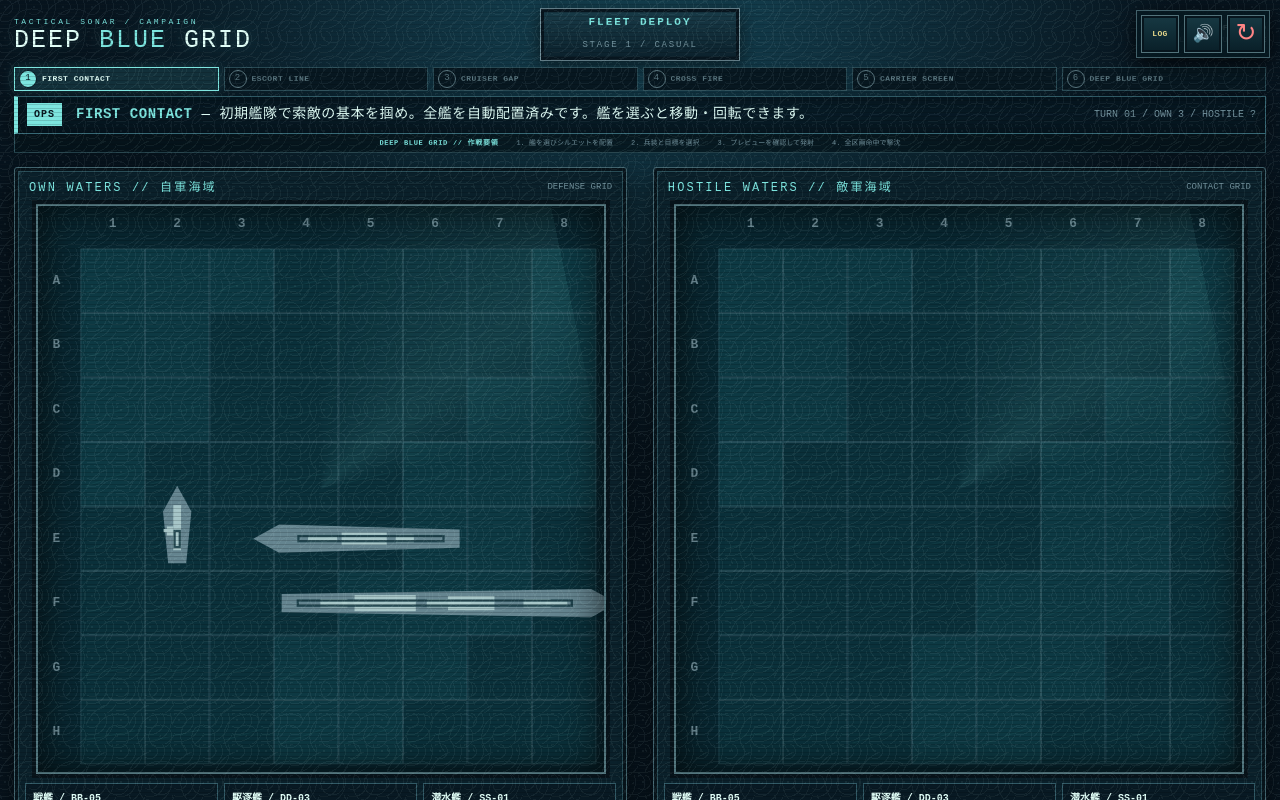
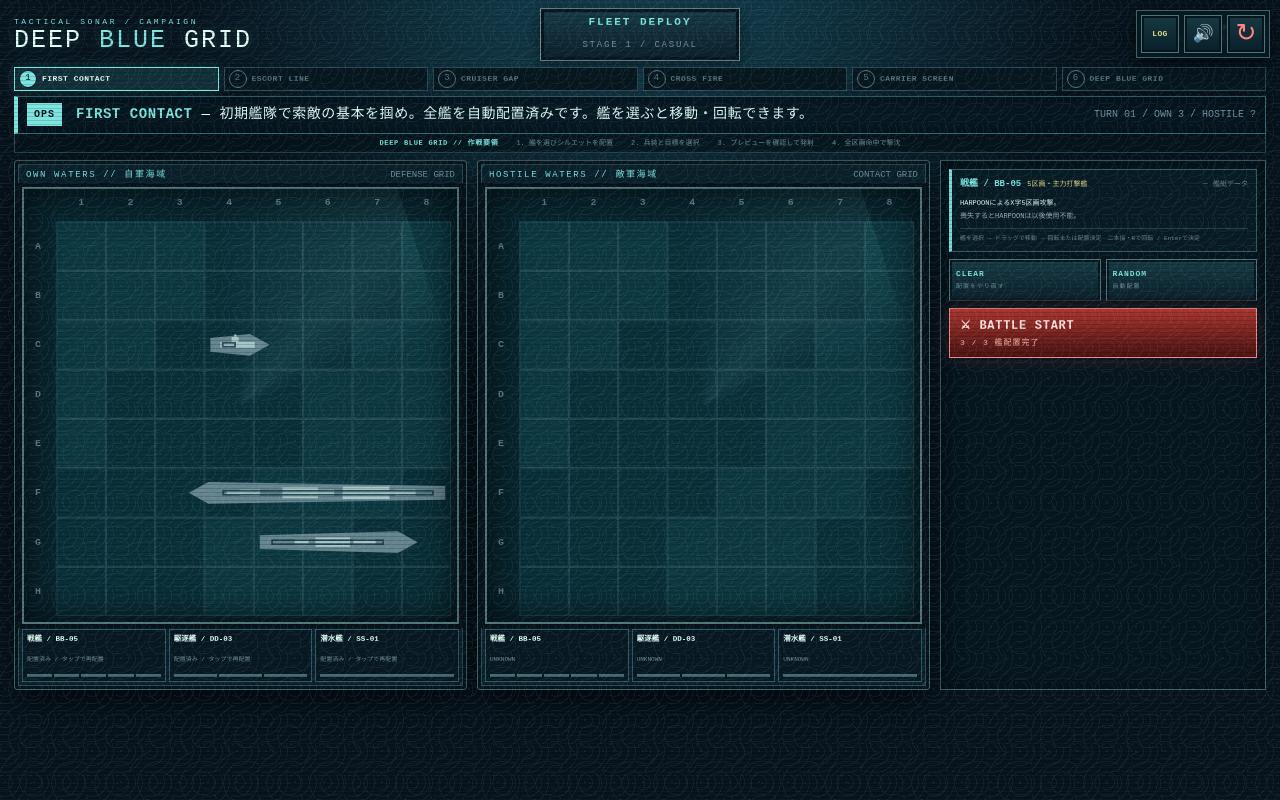
Before and after one commit to spthx/deep-blue-grid, a Next.js app: page / in a window 1280 px wide. Both pictures are taken after a click on the button 359 px from the left and 423 px from the top of the page. Shown: the top 800 px of the page. Built offline with nearby package versions, Linux system fonts and the light colour scheme.

Commit message:
Place deployment controls in desktop command rail

```diff
--- a/app/game/DeepBlueGrid.tsx
+++ b/app/game/DeepBlueGrid.tsx
@@ -1141,6 +1141,48 @@ export function DeepBlueGrid() {
     </>
   );
 
+  const renderPlacementControls = (surface: "rail" | "bottom") => (
+    <>
+      <details
+        key={`${surface}-${portraitPhone ? "mobile-dossier" : "desktop-dossier"}`}
+        className="placement-help placement-dossier"
+        open={!portraitPhone}
+      >
+        <summary><span>SHIP DOSSIER</span><b>{inspectedDefinition.name} / {inspectedDefinition.code}</b><em>{inspectedDossier.role}</em><i>艦艇データ</i></summary>
+        <div className="placement-dossier-body">
+          <p>{inspectedDossier.capability}</p><small>{inspectedDossier.loss}</small>
+          <footer>艦を選択 → ドラッグで移動 → 回転または配置決定　{identificationRules ? "◆は重要区画 / " : ""}二本指・Rで回転 / Enterで決定</footer>
+        </div>
+      </details>
+      {placementPreviewActive && (
+        <div className="placement-dock" aria-label="艦の配置操作">
+          <button className="cmd placement-rotate" onClick={rotatePlacement}>
+            <b>↻ 90°回転</b><small>現在：{{ east: "東", south: "南", west: "西", north: "北" }[orientation]}向き</small>
+          </button>
+          <button
+            className={"cmd primary placement-confirm " + (placementValid ? "ready" : "")}
+            onClick={() => placeAt(cursor)}
+            disabled={!placementValid}
+          >
+            <b>✓ 配置決定</b><small>{placementValid ? coordName(cursor) + " に固定" : "重複または配置範囲外"}</small>
+          </button>
+          {placementBackup && (
+            <button className="placement-restore" onClick={restorePlacement}>元の位置に戻す <span>ESC</span></button>
+          )}
+        </div>
+      )}
+      <div className="placement-secondary">
+        <button className="cmd" onClick={clearPlacement}><b>CLEAR</b><small>配置をやり直す</small></button>
+        <button className="cmd" onClick={randomize}><b>RANDOM</b><small>自動配置</small></button>
+      </div>
+      {player.current.allPlaced(playerFleet) && (
+        <button className="cmd battle-start placement-start" onClick={startBattle}>
+          <b>⚔ BATTLE START</b><small>{player.current.ships.length} / {playerFleet.length} 艦配置完了</small>
+        </button>
+      )}
+    </>
+  );
+
   return (
     <main className={"game-shell " + (phase === "review" ? "review-phase " : "") + (activeEffect === "impact" ? "shake" : "")}>
       <div className="noise" />
@@ -1238,7 +1280,7 @@ export function DeepBlueGrid() {
         )}
       </nav>
 
-      <div className={"combat-workspace " + (phase !== "placement" ? "active" : "")}>
+      <div className={"combat-workspace " + (difficulty && (!result || resultReview) ? "active" : "")}>
         <div className="boards" ref={boardsRef}>
         <section className={"tactical-panel " + (portraitPhone && visibleBoard !== "player" ? "mobile-hidden" : "")}>
           <div className="panel-head"><h2>OWN WATERS // 自軍海域</h2><span>DEFENSE GRID</span></div>
@@ -1317,9 +1359,13 @@ export function DeepBlueGrid() {
           }))}</div>
         </section>
         </div>
-        {phase !== "placement" && (!result || resultReview) && (
+        {difficulty && (!result || resultReview) && (
           <aside className="desktop-command-rail" aria-label="戦術指揮卓">
-            {phase === "review" ? (
+            {phase === "placement" ? (
+              <section className="placement-tools rail-placement-tools" aria-label="艦隊配置指揮卓">
+                {renderPlacementControls("rail")}
+              </section>
+            ) : phase === "review" ? (
               <section className="rail-report">
                 <span>DAMAGE REPORT / CIC LOG</span>
                 <b>自軍損害を記録</b>
@@ -1347,40 +1393,8 @@ export function DeepBlueGrid() {
 
 
       {phase === "placement" ? (
-        <section className="placement-tools">
-          <details key={portraitPhone ? "mobile-dossier" : "desktop-dossier"} className="placement-help placement-dossier" open={!portraitPhone}>
-            <summary><span>SHIP DOSSIER</span><b>{inspectedDefinition.name} / {inspectedDefinition.code}</b><em>{inspectedDossier.role}</em><i>艦艇データ</i></summary>
-            <div className="placement-dossier-body">
-              <p>{inspectedDossier.capability}</p><small>{inspectedDossier.loss}</small>
-              <footer>艦を選択 → ドラッグで移動 → 回転または配置決定　{identificationRules ? "◆は重要区画 / " : ""}二本指・Rで回転 / Enterで決定</footer>
-            </div>
-          </details>
-          {placementPreviewActive && (
-            <div className="placement-dock" aria-label="艦の配置操作">
-              <button className="cmd placement-rotate" onClick={rotatePlacement}>
-                <b>↻ 90°回転</b><small>現在：{{ east: "東", south: "南", west: "西", north: "北" }[orientation]}向き</small>
-              </button>
-              <button
-                className={"cmd primary placement-confirm " + (placementValid ? "ready" : "")}
-                onClick={() => placeAt(cursor)}
-                disabled={!placementValid}
-              >
-                <b>✓ 配置決定</b><small>{placementValid ? coordName(cursor) + " に固定" : "重複または配置範囲外"}</small>
-              </button>
-              {placementBackup && (
-                <button className="placement-restore" onClick={restorePlacement}>元の位置に戻す <span>ESC</span></button>
-              )}
-            </div>
-          )}
-          <div className="placement-secondary">
-            <button className="cmd" onClick={clearPlacement}><b>CLEAR</b><small>配置をやり直す</small></button>
-            <button className="cmd" onClick={randomize}><b>RANDOM</b><small>自動配置</small></button>
-          </div>
-          {player.current.allPlaced(playerFleet) && (
-            <button className="cmd battle-start placement-start" onClick={startBattle}>
-              <b>⚔ BATTLE START</b><small>{player.current.ships.length} / {playerFleet.length} 艦配置完了</small>
-            </button>
-          )}
+        <section className="placement-tools compact-placement-bottom">
+          {renderPlacementControls("bottom")}
         </section>
       ) : phase === "review" ? (
         <section className="turn-review compact-command-bottom" aria-label="被害報告">
--- a/app/globals.css
+++ b/app/globals.css
@@ -624,6 +624,31 @@ button { font: inherit; touch-action: manipulation; -webkit-tap-highlight-color:
   .combat-workspace.active .ship-card strong { font-size:7.5px; }
   .combat-workspace.active .ship-card small { font-size:6px; }
   .desktop-command-rail { display:flex; min-width:0; flex-direction:column; gap:7px; padding:8px; border:1px solid #41636d; background:#071821dd; box-shadow:inset 0 0 22px #0007; }
+  .rail-placement-tools {
+    display:grid; grid-template-columns:minmax(0,1fr); align-content:start; gap:7px; min-width:0;
+    padding:0; border:0; background:transparent; box-shadow:none;
+  }
+  .rail-placement-tools .placement-help,
+  .rail-placement-tools .placement-dock { grid-column:1; min-width:0; }
+  .rail-placement-tools .placement-dossier { padding:8px; }
+  .rail-placement-tools .placement-dossier summary { gap:6px; }
+  .rail-placement-tools .placement-dossier summary span { display:none; }
+  .rail-placement-tools .placement-dossier summary b { overflow:hidden; text-overflow:ellipsis; white-space:nowrap; font-size:9px; }
+  .rail-placement-tools .placement-dossier summary em { overflow:hidden; text-overflow:ellipsis; white-space:nowrap; font-size:7px; }
+  .rail-placement-tools .placement-dossier-body { grid-template-columns:1fr; gap:3px; }
+  .rail-placement-tools .placement-dossier p,
+  .rail-placement-tools .placement-dossier small { font-size:7px; }
+  .rail-placement-tools .placement-dossier footer { font-size:6px; }
+  .rail-placement-tools .placement-dock { grid-template-columns:repeat(2,minmax(0,1fr)); gap:5px; }
+  .rail-placement-tools .placement-dock .cmd { min-width:0; min-height:46px; padding:5px 6px; }
+  .rail-placement-tools .placement-dock .cmd b { overflow:hidden; text-overflow:ellipsis; white-space:nowrap; font-size:8px; }
+  .rail-placement-tools .placement-dock .cmd small { overflow:hidden; text-overflow:ellipsis; white-space:nowrap; font-size:6px; }
+  .rail-placement-tools .placement-restore { min-height:28px; font-size:7px; }
+  .rail-placement-tools .placement-secondary { grid-template-columns:repeat(2,minmax(0,1fr)); gap:5px; min-width:0; }
+  .rail-placement-tools .placement-secondary .cmd { width:100%; min-width:0; min-height:42px; padding:5px 6px; }
+  .rail-placement-tools .placement-secondary .cmd b { font-size:8px; }
+  .rail-placement-tools .placement-secondary .cmd small { font-size:6px; }
+  .rail-placement-tools .placement-start { width:100%; min-width:0; min-height:50px; }
   .rail-command-detail,.rail-report { padding:8px; border:1px solid #355a64; border-left:3px solid var(--cyan); background:#081c25; }
   .rail-command-detail span,.rail-command-detail b,.rail-command-detail em,.rail-report span,.rail-report b { display:block; }
   .rail-command-detail span,.rail-report span { color:var(--steel); font-size:7px; letter-spacing:.15em; }
@@ -640,7 +665,7 @@ button { font: inherit; touch-action: manipulation; -webkit-tap-highlight-color:
   .rail-command-deck .action-cluster { display:contents; }
   .rail-log { flex:1; height:auto; min-height:130px; }
   .rail-log ol { max-height:calc(100vh - 548px); min-height:86px; }
-  .compact-command-bottom { display:none!important; }
+  .compact-command-bottom,.compact-placement-bottom { display:none!important; }
 }
 
 @media (max-width:760px) {
```
Also changed, not shown: 1 other file (tests, documents, lock files or other folders).
